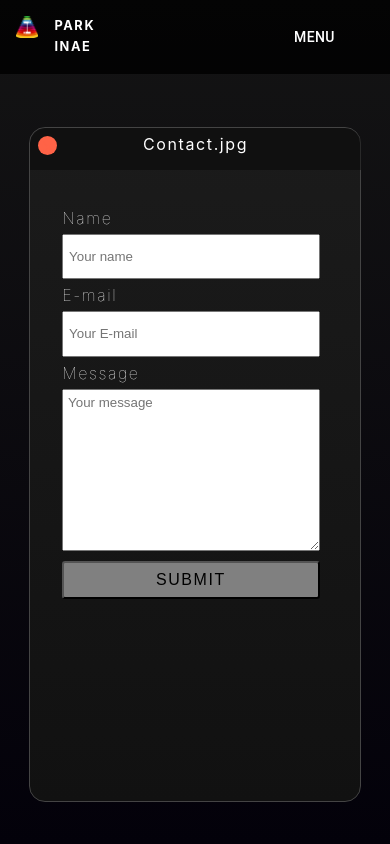
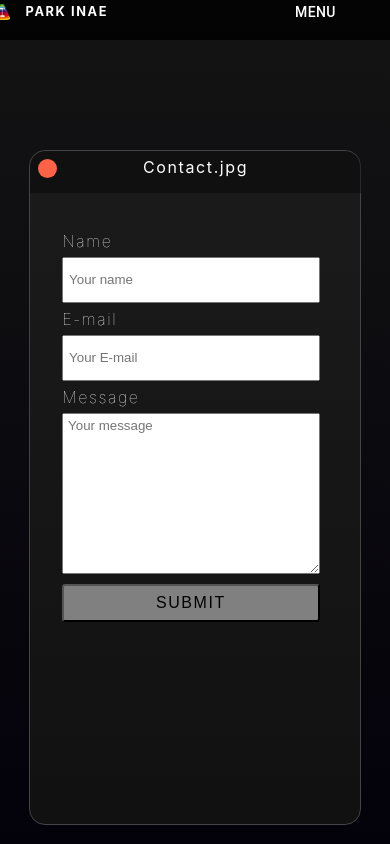
Before and after one commit to Pia-Park/portfolio2021-next, a Next.js app: page /contact in a window 390 px wide. Built offline with nearby package versions, Linux system fonts and the light colour scheme.

Commit message:
changed mobile part in contact g w page

```diff
--- a/styles/Contact.module.css
+++ b/styles/Contact.module.css
@@ -165,35 +165,38 @@
     }
 
     .mainallbar{
-        width: 100%;
         display: flex;
         flex-direction: row;
         justify-content: space-between;
+        align-items: center;
         background-color: rgba(0, 0, 0, 0.8);
-        padding: 1rem;
-        float: left;
-        margin: 0rem;
+        margin: -1rem;
+        padding: 0.6rem;
+
     }
 
     .menubar a{
-        margin-right: 1rem;
-        padding-right: 0;
-        font-size: 0;
-        font-weight: 200;
+        padding-right: 0.8rem;
+        font-size: 0rem;
+        font-weight: 300;
+
     }
 
+    .bgmenu{
+        display: block;
+    }
 
     .menubar b{
         padding-right: 1rem;
-        line-height: 1.3rem;
+        line-height: 1rem;
     }
     .menubar :hover{
         color: gray;
     }
 
     .menubar img{
-        width: 1.4rem;
-        height: 1.4rem;
+        width: 1rem;
+        height: 1rem;
         margin-right: 1rem;
     }
 
@@ -204,16 +207,13 @@
         font-size: 0.8rem;
         font-weight: 100;
         letter-spacing: 0.1rem;
-
     }
 
     .time{
+        color: white;
         font-size: 0rem;
-
-    }
-
-    .bgmenu{
-        display: block;
+        /* font-weight: 100; */
+        /* letter-spacing: 0.1rem; */
     }
 
 
--- a/styles/Graphicdesign.module.css
+++ b/styles/Graphicdesign.module.css
@@ -161,6 +161,7 @@
         display: flex;
         flex-direction: row;
         justify-content: space-between;
+        align-items: center;
         background-color: rgba(0, 0, 0, 0.8);
         margin: -1rem;
         padding: 0.6rem;
--- a/styles/Webdesign.module.css
+++ b/styles/Webdesign.module.css
@@ -159,6 +159,7 @@
         display: flex;
         flex-direction: row;
         justify-content: space-between;
+        align-items: center;
         background-color: rgba(0, 0, 0, 0.8);
         margin: -1rem;
         padding: 0.6rem;
@@ -167,7 +168,7 @@
 
     .menubar a{
         padding-right: 0.8rem;
-        font-size: 0.0rem;
+        font-size: 0rem;
         font-weight: 300;
 
     }
```
